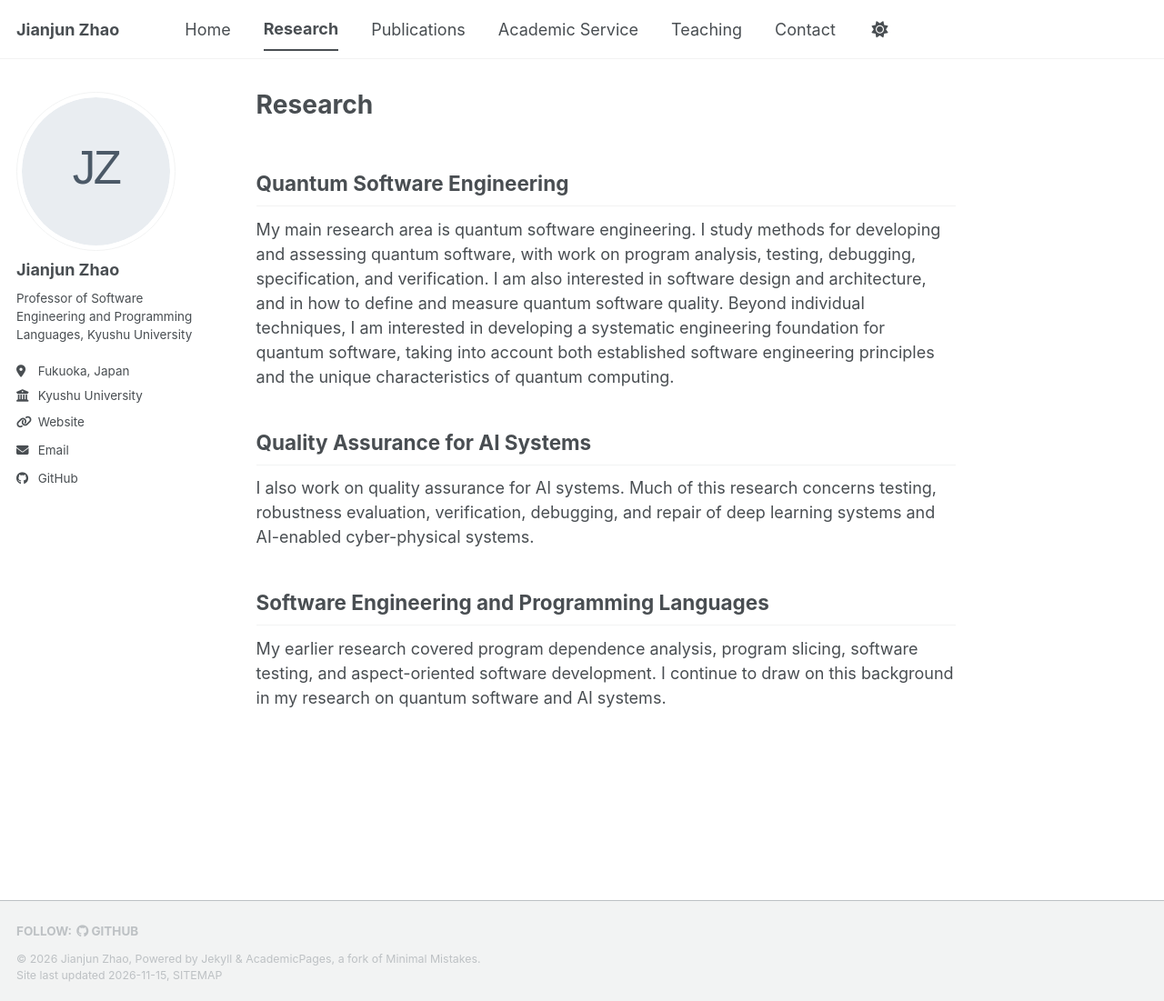
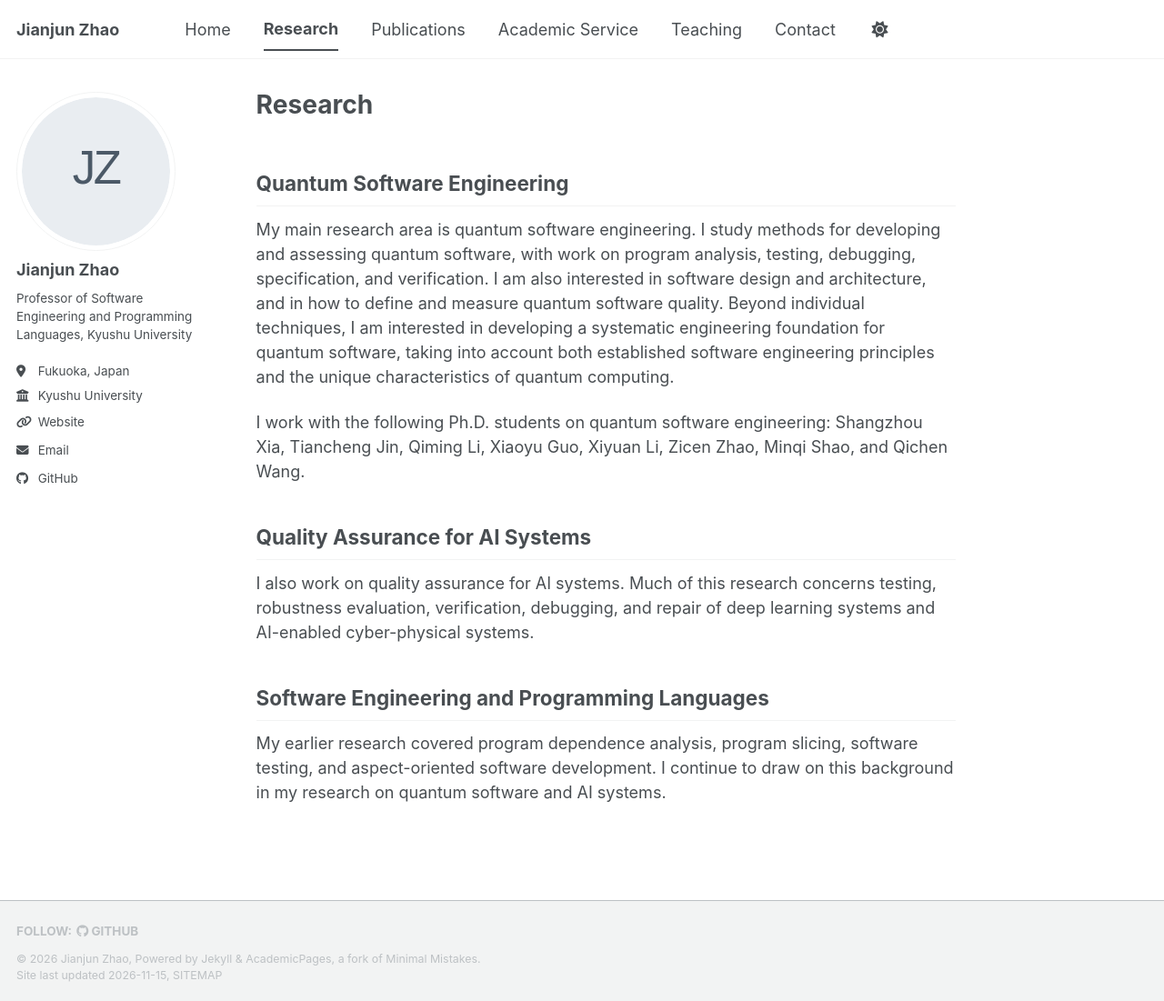
Before and after one commit to jianjunzhao-home/jianjunzhao-home.github.io, a Jekyll site: the page built from _pages/research.md, in a window 1280 px wide and 1101 px high. Shown: the whole window at 91% size. Built offline with Jekyll 4.4.1, drawn with Linux system fonts in a browser that asks for light colours; a script bundle is joined from its source files by our own code; a style sheet for code colours, icons or effects is not loaded.

Commit message:
Update research page

```diff
--- a/_pages/research.md
+++ b/_pages/research.md
@@ -8,6 +8,8 @@ author_profile: true
 
 My main research area is quantum software engineering. I study methods for developing and assessing quantum software, with work on program analysis, testing, debugging, specification, and verification. I am also interested in software design and architecture, and in how to define and measure quantum software quality. Beyond individual techniques, I am interested in developing a systematic engineering foundation for quantum software, taking into account both established software engineering principles and the unique characteristics of quantum computing.
 
+I work with the following Ph.D. students on quantum software engineering: Shangzhou Xia, Tiancheng Jin, Qiming Li, Xiaoyu Guo, Xiyuan Li, Zicen Zhao, Minqi Shao, and Qichen Wang.
+
 ## Quality Assurance for AI Systems
 
 I also work on quality assurance for AI systems. Much of this research concerns testing, robustness evaluation, verification, debugging, and repair of deep learning systems and AI-enabled cyber-physical systems.
```
